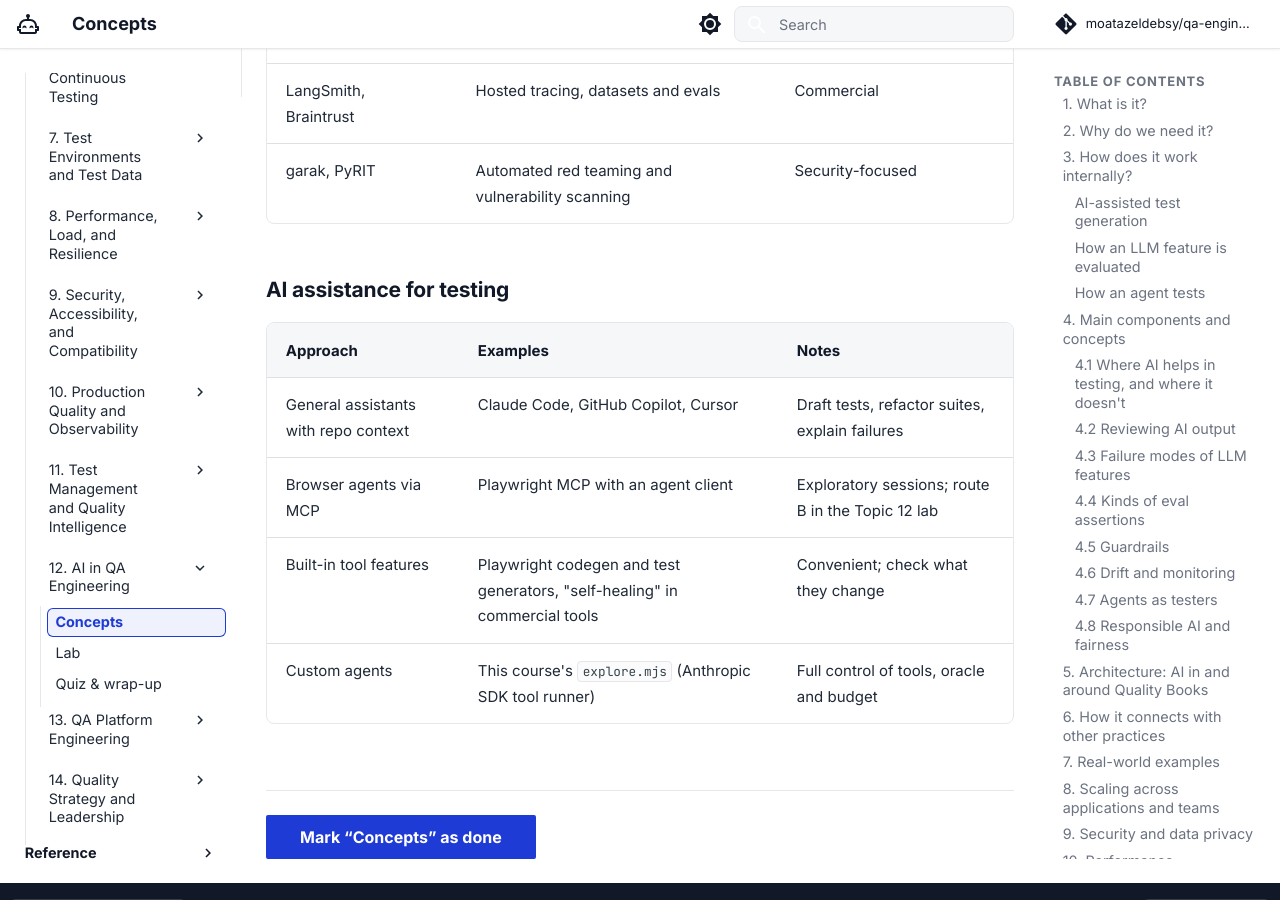
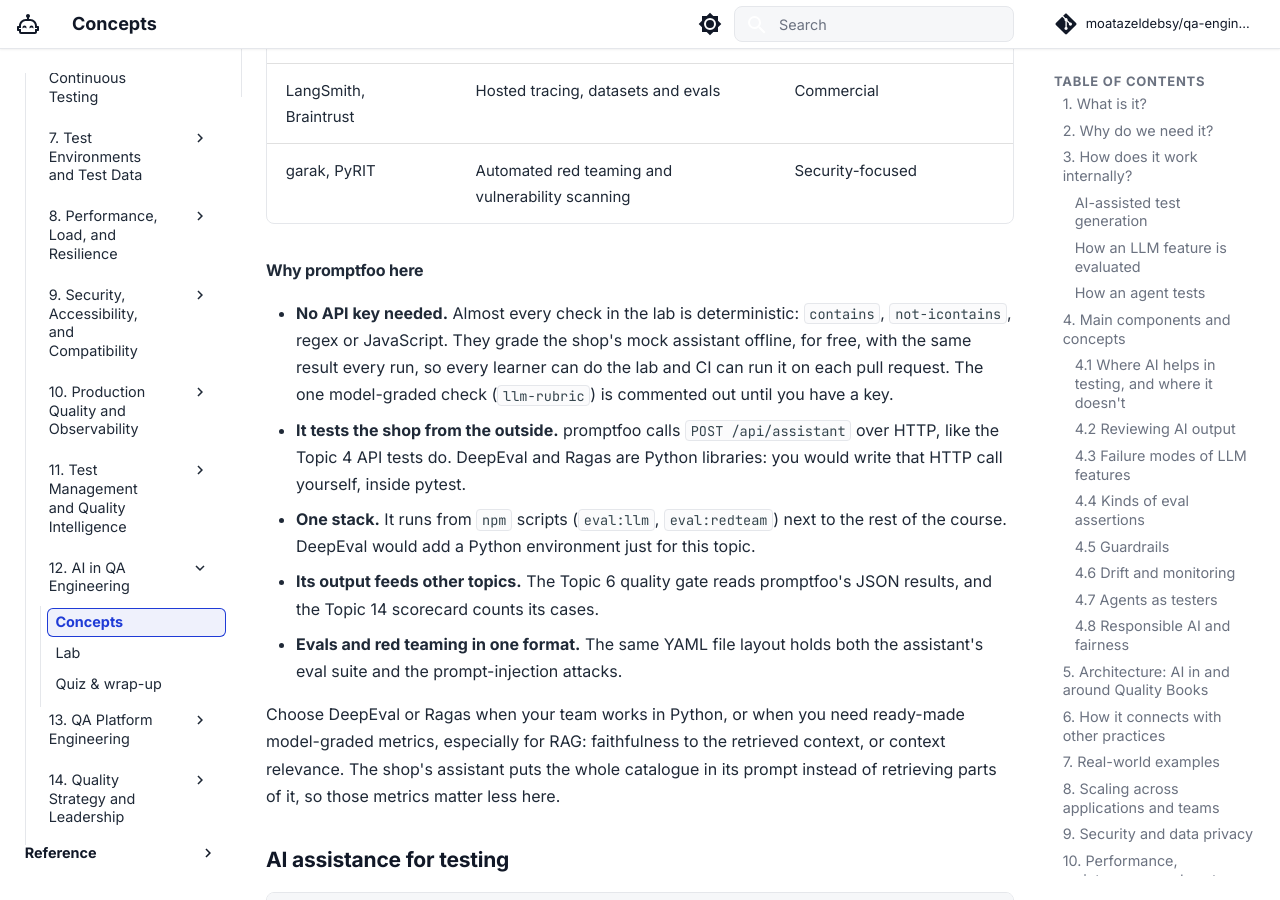
Before and after one commit to moatazeldebsy/qa-ai-era-workshop, an MkDocs documentation site: the page built from docs/topics/12-ai-in-qa/concepts.md, in a window 1280 px wide and 900 px high, scrolled down 11919 px. Built offline with MkDocs 1.6.1 and Material for MkDocs 9.7.7, drawn with Linux system fonts in a browser that asks for light colours; comment, search, counter and statistics services are not loaded.

Commit message:
docs: explain why Topic 12 uses promptfoo rather than DeepEval
Co-Authored-By: Claude Opus 5.5 <noreply@anthropic.com>

```diff
--- a/docs/topics/12-ai-in-qa/concepts.md
+++ b/docs/topics/12-ai-in-qa/concepts.md
@@ -226,6 +226,16 @@ AI features can treat groups of users differently (bias), produce unexplainable
 | LangSmith, Braintrust | Hosted tracing, datasets and evals | Commercial |
 | garak, PyRIT | Automated red teaming and vulnerability scanning | Security-focused |
 
+#### Why promptfoo here
+
+- **No API key needed.** Almost every check in the lab is deterministic: `contains`, `not-icontains`, regex or JavaScript. They grade the shop's mock assistant offline, for free, with the same result every run, so every learner can do the lab and CI can run it on each pull request. The one model-graded check (`llm-rubric`) is commented out until you have a key.
+- **It tests the shop from the outside.** promptfoo calls `POST /api/assistant` over HTTP, like the Topic 4 API tests do. DeepEval and Ragas are Python libraries: you would write that HTTP call yourself, inside pytest.
+- **One stack.** It runs from `npm` scripts (`eval:llm`, `eval:redteam`) next to the rest of the course. DeepEval would add a Python environment just for this topic.
+- **Its output feeds other topics.** The Topic 6 quality gate reads promptfoo's JSON results, and the Topic 14 scorecard counts its cases.
+- **Evals and red teaming in one format.** The same YAML file layout holds both the assistant's eval suite and the prompt-injection attacks.
+
+Choose DeepEval or Ragas when your team works in Python, or when you need ready-made model-graded metrics, especially for RAG: faithfulness to the retrieved context, or context relevance. The shop's assistant puts the whole catalogue in its prompt instead of retrieving parts of it, so those metrics matter less here.
+
 ### AI assistance for testing
 
 | Approach | Examples | Notes |
```
